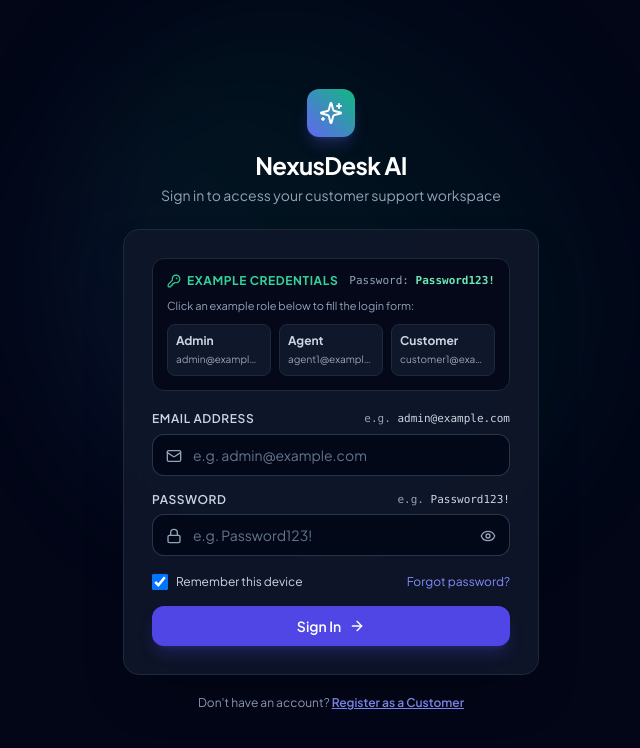
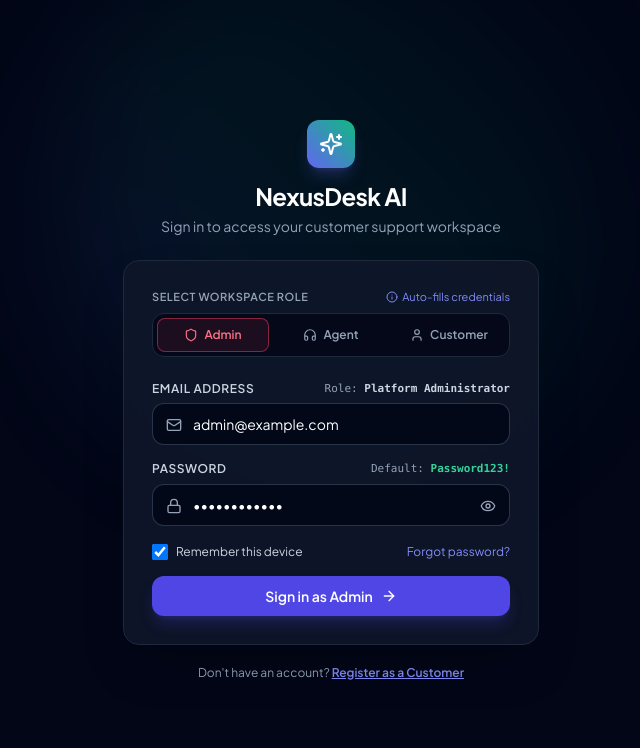
Before and after one commit to Suhirdha24/AI-customer-support-and-help-desk-platform, a React (Vite) app in the folder client/: page /login in a window 1280 px wide. Shown: the top 748 px of the page, without its empty margins (309-949 px from the left). Built offline with nearby package versions, Linux system fonts and the light colour scheme.

Commit message:
refactor(auth): replace bulky box above email with sleek segmented role tab selector

```diff
--- a/client/src/features/auth/LoginPage.tsx
+++ b/client/src/features/auth/LoginPage.tsx
@@ -11,19 +11,63 @@ import {
   AlertCircle,
   Eye,
   EyeOff,
-  KeyRound,
+  Shield,
+  Headphones,
+  User,
+  Info,
   HelpCircle,
-  Check,
 } from 'lucide-react';
 
+type RoleTab = 'ADMIN' | 'AGENT' | 'CUSTOMER';
+
+interface RoleConfig {
+  id: RoleTab;
+  label: string;
+  subLabel: string;
+  email: string;
+  icon: React.ElementType;
+  activeColor: string;
+  badgeBg: string;
+}
+
+const ROLES: RoleConfig[] = [
+  {
+    id: 'ADMIN',
+    label: 'Admin',
+    subLabel: 'Platform Administrator',
+    email: 'admin@example.com',
+    icon: Shield,
+    activeColor: 'text-rose-400 border-rose-500/50 bg-rose-500/10',
+    badgeBg: 'bg-rose-500',
+  },
+  {
+    id: 'AGENT',
+    label: 'Agent',
+    subLabel: 'Support Specialist',
+    email: 'agent1@example.com',
+    icon: Headphones,
+    activeColor: 'text-indigo-400 border-indigo-500/50 bg-indigo-500/10',
+    badgeBg: 'bg-indigo-500',
+  },
+  {
+    id: 'CUSTOMER',
+    label: 'Customer',
+    subLabel: 'Client Inquiries',
+    email: 'customer1@example.com',
+    icon: User,
+    activeColor: 'text-emerald-400 border-emerald-500/50 bg-emerald-500/10',
+    badgeBg: 'bg-emerald-500',
+  },
+];
+
 export const LoginPage: React.FC = () => {
-  const [email, setEmail] = useState('');
-  const [password, setPassword] = useState('');
+  const [activeRole, setActiveRole] = useState<RoleTab>('ADMIN');
+  const [email, setEmail] = useState('admin@example.com');
+  const [password, setPassword] = useState('Password123!');
   const [showPassword, setShowPassword] = useState(false);
   const [rememberMe, setRememberMe] = useState(true);
   const [loading, setLoading] = useState(false);
   const [errorMessage, setErrorMessage] = useState<string | null>(null);
-  const [selectedExample, setSelectedExample] = useState<string | null>(null);
   const [forgotModalOpen, setForgotModalOpen] = useState(false);
 
   const { login, isAuthenticated, user } = useAuthStore();
@@ -37,6 +81,13 @@ export const LoginPage: React.FC = () => {
       else navigate('/customer/dashboard', { replace: true });
     }
   }, [isAuthenticated, user, navigate]);
+
+  const handleRoleSelect = (role: RoleConfig) => {
+    setActiveRole(role.id);
+    setEmail(role.email);
+    setPassword('Password123!');
+    setErrorMessage(null);
+  };
 
   const handleLogin = async (e: React.FormEvent) => {
     e.preventDefault();
@@ -76,7 +127,7 @@ export const LoginPage: React.FC = () => {
         err.response?.data?.error?.message ||
         err.response?.data?.message ||
         (err.message === 'Network Error'
-          ? 'Unable to connect to the authentication server. Please check your backend connection.'
+          ? 'Unable to connect to the authentication server. Please check your network connection.'
           : 'Invalid email or password. Please verify your credentials and try again.');
       setErrorMessage(msg);
       toast.error(msg);
@@ -85,18 +136,12 @@ export const LoginPage: React.FC = () => {
     }
   };
 
-  // Example credentials autofill
-  const handleAutofill = (demoEmail: string, roleKey: string) => {
-    setEmail(demoEmail);
-    setPassword('Password123!');
-    setSelectedExample(roleKey);
-    setErrorMessage(null);
-  };
+  const currentRole = ROLES.find((r) => r.id === activeRole) || ROLES[0];
 
   return (
     <div className="min-h-screen bg-slate-950 flex flex-col justify-center py-12 sm:px-6 lg:px-8 relative overflow-hidden font-sans">
       {/* Ambient background lighting */}
-      <div className="absolute top-1/3 left-1/2 -translate-x-1/2 -translate-y-1/2 w-[34rem] h-[34rem] bg-gradient-to-tr from-indigo-600/15 via-emerald-600/10 to-transparent rounded-full blur-3xl pointer-events-none" />
+      <div className="absolute top-1/4 left-1/2 -translate-x-1/2 -translate-y-1/2 w-[34rem] h-[34rem] bg-gradient-to-tr from-indigo-600/15 via-emerald-600/10 to-transparent rounded-full blur-3xl pointer-events-none" />
 
       <div className="sm:mx-auto sm:w-full sm:max-w-md relative z-10 px-4">
         {/* Brand Header */}
@@ -112,70 +157,38 @@ export const LoginPage: React.FC = () => {
 
         {/* Card */}
         <div className="bg-slate-900/90 border border-slate-800 rounded-2xl p-6 sm:p-7 shadow-2xl backdrop-blur-xl">
-          {/* Example Credentials Box */}
-          <div className="mb-5 p-3.5 rounded-xl bg-slate-950/80 border border-slate-800">
-            <div className="flex items-center justify-between mb-2">
-              <span className="text-xs font-bold uppercase tracking-wider text-emerald-400 flex items-center gap-1.5">
-                <KeyRound className="w-3.5 h-3.5 text-emerald-400" />
-                <span>Example Credentials</span>
+          {/* Sleek Segmented Role Tab Selector */}
+          <div className="mb-6">
+            <div className="flex items-center justify-between text-xs text-slate-400 mb-2">
+              <span className="font-semibold uppercase tracking-wider text-[11px] text-slate-400">
+                Select Workspace Role
               </span>
-              <span className="text-[11px] text-slate-400 font-mono">
-                Password: <strong className="text-emerald-300">Password123!</strong>
+              <span className="text-[11px] text-indigo-400 flex items-center gap-1">
+                <Info className="w-3 h-3" />
+                <span>Auto-fills credentials</span>
               </span>
             </div>
 
-            <p className="text-[11px] text-slate-400 mb-2.5">
-              Click an example role below to fill the login form:
-            </p>
-
-            <div className="grid grid-cols-3 gap-2">
-              <button
-                type="button"
-                onClick={() => handleAutofill('admin@example.com', 'admin')}
-                className={`px-2 py-2 rounded-lg text-left transition-all border text-xs cursor-pointer ${
-                  selectedExample === 'admin'
-                    ? 'bg-rose-500/15 border-rose-500/50 text-rose-200'
-                    : 'bg-slate-900 hover:bg-slate-800 border-slate-800 text-slate-300 hover:text-white'
-                }`}
-              >
-                <div className="font-bold flex items-center justify-between">
-                  <span>Admin</span>
-                  {selectedExample === 'admin' && <Check className="w-3 h-3 text-rose-400" />}
-                </div>
-                <div className="text-[10px] text-slate-400 truncate mt-0.5">admin@example.com</div>
-              </button>
-
-              <button
-                type="button"
-                onClick={() => handleAutofill('agent1@example.com', 'agent')}
-                className={`px-2 py-2 rounded-lg text-left transition-all border text-xs cursor-pointer ${
-                  selectedExample === 'agent'
-                    ? 'bg-indigo-500/15 border-indigo-500/50 text-indigo-200'
-                    : 'bg-slate-900 hover:bg-slate-800 border-slate-800 text-slate-300 hover:text-white'
-                }`}
-              >
-                <div className="font-bold flex items-center justify-between">
-                  <span>Agent</span>
-                  {selectedExample === 'agent' && <Check className="w-3 h-3 text-indigo-400" />}
-                </div>
-                <div className="text-[10px] text-slate-400 truncate mt-0.5">agent1@example.com</div>
-              </button>
-
-              <button
-                type="button"
-                onClick={() => handleAutofill('customer1@example.com', 'customer')}
-                className={`px-2 py-2 rounded-lg text-left transition-all border text-xs cursor-pointer ${
-                  selectedExample === 'customer'
-                    ? 'bg-emerald-500/15 border-emerald-500/50 text-emerald-200'
-                    : 'bg-slate-900 hover:bg-slate-800 border-slate-800 text-slate-300 hover:text-white'
-                }`}
-              >
-                <div className="font-bold flex items-center justify-between">
-                  <span>Customer</span>
-                  {selectedExample === 'customer' && <Check className="w-3 h-3 text-emerald-400" />}
-                </div>
-                <div className="text-[10px] text-slate-400 truncate mt-0.5">customer1@example.com</div>
-              </button>
+            <div className="grid grid-cols-3 gap-1.5 p-1 bg-slate-950/80 border border-slate-800 rounded-xl">
+              {ROLES.map((role) => {
+                const Icon = role.icon;
+                const isActive = activeRole === role.id;
+                return (
+                  <button
+                    key={role.id}
+                    type="button"
+                    onClick={() => handleRoleSelect(role)}
+                    className={`flex items-center justify-center gap-1.5 py-2 px-2.5 rounded-lg text-xs font-semibold transition-all cursor-pointer ${
+                      isActive
+                        ? `${role.activeColor} shadow-sm border`
+                        : 'text-slate-400 hover:text-slate-200 border border-transparent hover:bg-slate-900'
+                    }`}
+                  >
+                    <Icon className="w-3.5 h-3.5" />
+                    <span>{role.label}</span>
+                  </button>
+                );
+              })}
             </div>
           </div>
 
@@ -189,13 +202,14 @@ export const LoginPage: React.FC = () => {
 
           {/* Form */}
           <form onSubmit={handleLogin} className="space-y-4">
+            {/* Email Address */}
             <div>
               <div className="flex items-center justify-between mb-1.5">
                 <label className="block text-xs font-semibold text-slate-300 uppercase tracking-wider">
                   Email Address
                 </label>
                 <span className="text-[11px] text-slate-400 font-mono">
-                  e.g. <span className="text-slate-300">admin@example.com</span>
+                  Role: <strong className="text-slate-300 font-semibold">{currentRole.subLabel}</strong>
                 </span>
               </div>
               <div className="relative">
@@ -204,7 +218,7 @@ export const LoginPage: React.FC = () => {
                   type="email"
                   value={email}
                   onChange={(e) => setEmail(e.target.value)}
-                  placeholder="e.g. admin@example.com"
+                  placeholder="e.g. name@company.com"
                   required
                   autoComplete="email"
                   disabled={loading}
@@ -213,13 +227,14 @@ export const LoginPage: React.FC = () => {
               </div>
             </div>
 
+            {/* Password */}
             <div>
               <div className="flex items-center justify-between mb-1.5">
                 <label className="block text-xs font-semibold text-slate-300 uppercase tracking-wider">
                   Password
                 </label>
                 <span className="text-[11px] text-slate-400 font-mono">
-                  e.g. <span className="text-slate-300">Password123!</span>
+                  Default: <strong className="text-emerald-400 font-semibold">Password123!</strong>
                 </span>
               </div>
               <div className="relative">
@@ -228,7 +243,7 @@ export const LoginPage: React.FC = () => {
                   type={showPassword ? 'text' : 'password'}
                   value={password}
                   onChange={(e) => setPassword(e.target.value)}
-                  placeholder="e.g. Password123!"
+                  placeholder="••••••••••••"
                   required
                   autoComplete="current-password"
                   disabled={loading}
@@ -245,6 +260,7 @@ export const LoginPage: React.FC = () => {
               </div>
             </div>
 
+            {/* Options */}
             <div className="flex items-center justify-between pt-0.5">
               <label className="flex items-center gap-2 cursor-pointer text-xs text-slate-300">
                 <input
@@ -265,6 +281,7 @@ export const LoginPage: React.FC = () => {
               </button>
             </div>
 
+            {/* Submit Button */}
             <button
               type="submit"
               disabled={loading}
@@ -273,11 +290,11 @@ export const LoginPage: React.FC = () => {
               {loading ? (
                 <>
                   <div className="w-4 h-4 border-2 border-white border-t-transparent rounded-full animate-spin" />
-                  <span>Signing in...</span>
+                  <span>Signing in as {currentRole.label}...</span>
                 </>
               ) : (
                 <>
-                  <span>Sign In</span>
+                  <span>Sign in as {currentRole.label}</span>
                   <ArrowRight className="w-4 h-4" />
                 </>
               )}
@@ -301,18 +318,19 @@ export const LoginPage: React.FC = () => {
             <div className="w-10 h-10 rounded-xl bg-indigo-500/10 text-indigo-400 flex items-center justify-center mb-3">
               <HelpCircle className="w-5 h-5" />
             </div>
-            <h3 className="text-base font-bold text-white mb-1">Example Logins & Reset</h3>
+            <h3 className="text-base font-bold text-white mb-1">Demo Access & Passwords</h3>
             <p className="text-xs text-slate-400 mb-4 leading-relaxed">
-              For demo and development access, you can sign in with any role using password{' '}
+              For all demo roles (Admin, Agent, Customer), the default password is{' '}
               <code className="text-emerald-400 bg-slate-800 px-1.5 py-0.5 rounded font-mono font-bold">
                 Password123!
               </code>
+              . You can switch between roles using the top tab bar.
             </p>
             <div className="flex justify-end">
               <button
                 type="button"
                 onClick={() => setForgotModalOpen(false)}
-                className="px-4 py-2 bg-indigo-600 hover:bg-indigo-500 text-white text-xs font-semibold rounded-xl transition-colors"
+                className="px-4 py-2 bg-indigo-600 hover:bg-indigo-500 text-white text-xs font-semibold rounded-xl transition-colors cursor-pointer"
               >
                 Got it
               </button>
```
